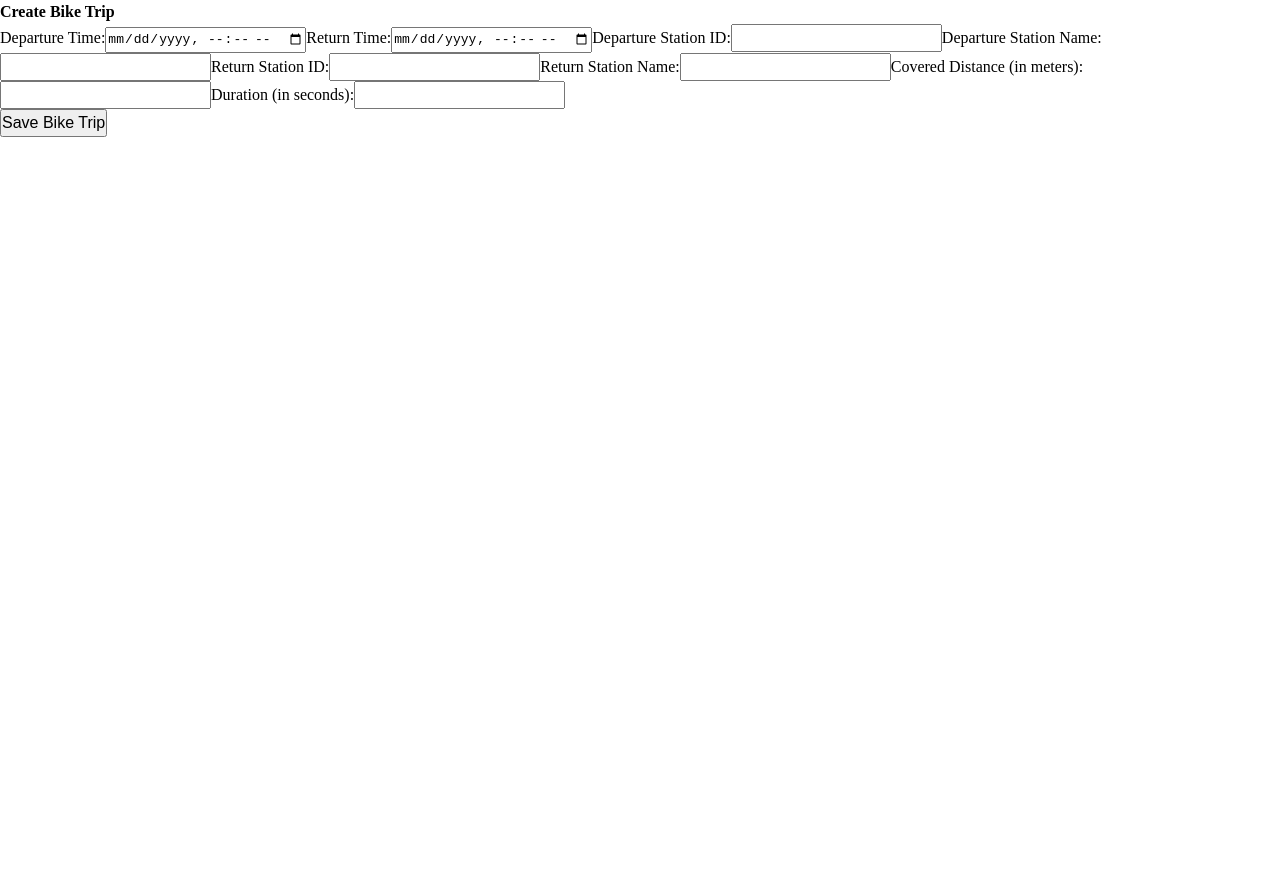
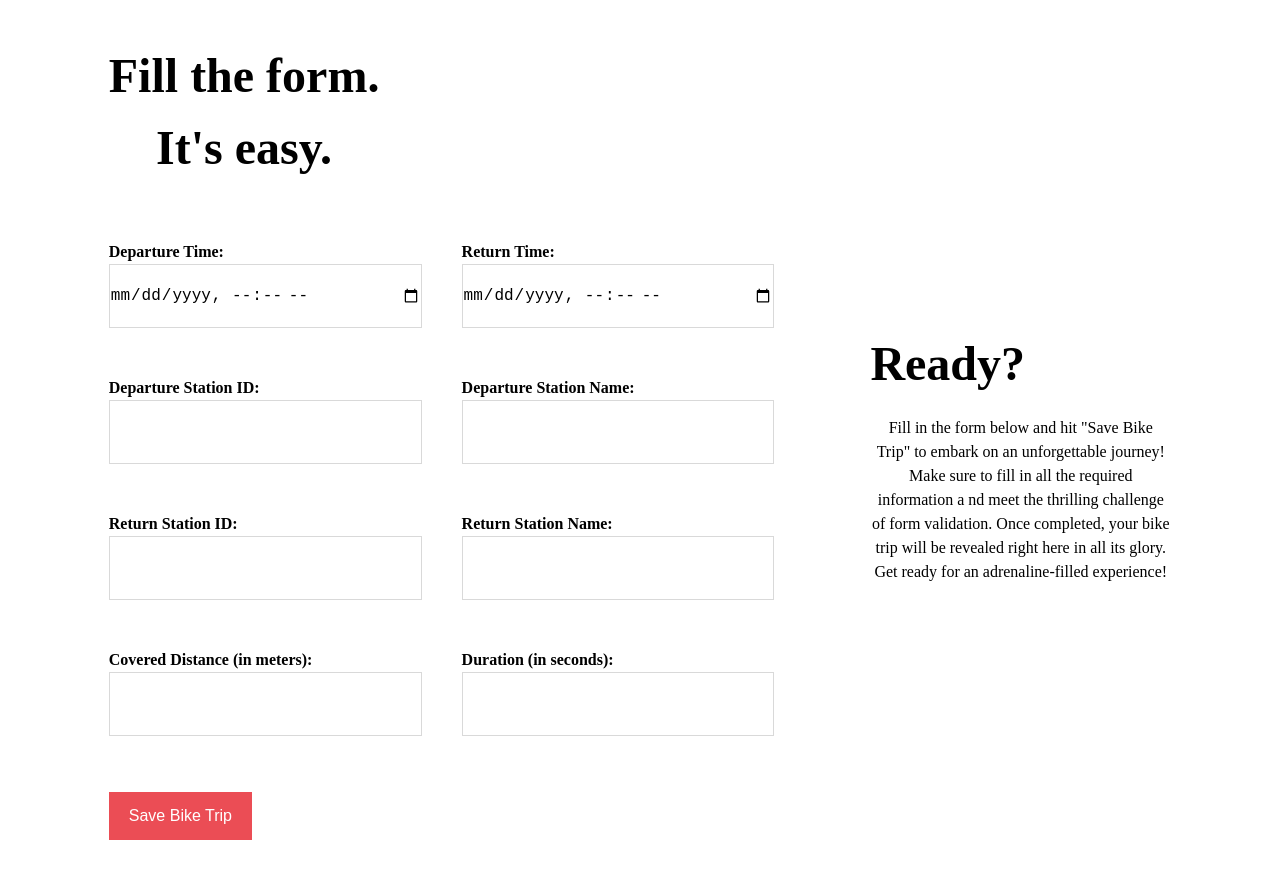
Before and after one commit to MohHajri/Helsinki_BikeJourney_Project_SolitaAcademy, a React (Create React App) app: page /create-bike-trip in a window 1280 px wide. Shown: the top 878 px of the page. Before the commit the page ends 800 px from the top, so only its background shows below. Built offline with nearby package versions, Linux system fonts and the light colour scheme.

Commit message:
bikeTripFrom style added

```diff
--- a/src/components/BikeTripForm.js
+++ b/src/components/BikeTripForm.js
@@ -2,6 +2,7 @@ import React, { useState } from 'react';
 import bikeStationsAPI from '../api/bikeStationsAPI';
 import { validateBikeTripForm } from '../utils/validateBikeTripForm';
 import SavedBikeTrip from './SavedBikeTrip';
+import '../styles/BikeTripForm.css';
 
 const BikeTripForm = ({ onSubmit }) =>
 {
@@ -66,48 +67,67 @@ const BikeTripForm = ({ onSubmit }) =>
   };
 
     return (
-      <>
-    <form onSubmit={handleSubmit}>
-      <label>
-        Departure Time:
-        <input type="datetime-local" value={departureTime} onChange={(e) => setDepartureTime(e.target.value)} />
-      </label>
-      <label>
-        Return Time:
-        <input type="datetime-local" value={returnTime} onChange={(e) => setReturnTime(e.target.value)} />
-      </label>
-      <label>
-        Departure Station ID:
-        <input type="text" value={departureStationId} onChange={(e) => setDepartureStationId(e.target.value)} />
-      </label>
-      <label>
-        Departure Station Name:
-        <input type="text" value={departureStationName} onChange={(e) => setDepartureStationName(e.target.value)} />
-      </label>
-      <label>
-        Return Station ID:
-        <input type="text" value={returnStationId} onChange={(e) => setReturnStationId(e.target.value)} />
-      </label>
-      <label>
-        Return Station Name:
-        <input type="text" value={returnStationName} onChange={(e) => setReturnStationName(e.target.value)} />
-      </label>
-      <label>
-        Covered Distance (in meters):
-        <input type="text" value={coveredDistanceInMeter} onChange={(e) => setCoveredDistanceInMeter(e.target.value)} />
-      </label>
-      <label>
-        Duration (in seconds):
-        <input type="text" value={durationInSec} onChange={(e) => setDurationInSec(e.target.value)} />
-        </label>
-          {errors && <p>{errors.submitError}</p>}
-           {/* {savedTrip && <p>Bike trip saved successfully! Trip ID: {savedTrip.id}</p>} */}
-      <button type="submit">Save Bike Trip</button>
+  <div className="bike-body">
+    <div className="form-container">
+      <div className="form-header">
+        <h2>Fill the form. <br></br> It's easy.</h2>
+      </div>
+      <form onSubmit={handleSubmit} className="bike-form">
+        <div className="form-group">
+          <label htmlFor="departureTime">Departure Time:</label>
+          <input id="departureTime" type="datetime-local" value={departureTime} onChange={(e) => setDepartureTime(e.target.value)} />
+        </div>
+        <div className="form-group">
+          <label htmlFor="returnTime">Return Time:</label>
+          <input id="returnTime" type="datetime-local" value={returnTime} onChange={(e) => setReturnTime(e.target.value)} />
+        </div>
+        <div className="form-group">
+          <label htmlFor="departureStationId">Departure Station ID:</label>
+          <input id="departureStationId" type="text" value={departureStationId} onChange={(e) => setDepartureStationId(e.target.value)} />
+        </div>
+        <div className="form-group">
+          <label htmlFor="departureStationName">Departure Station Name:</label>
+          <input id="departureStationName" type="text" value={departureStationName} onChange={(e) => setDepartureStationName(e.target.value)} />
+        </div>
+        <div className="form-group">
+          <label htmlFor="returnStationId">Return Station ID:</label>
+          <input id="returnStationId" type="text" value={returnStationId} onChange={(e) => setReturnStationId(e.target.value)} />
+        </div>
+        <div className="form-group">
+          <label htmlFor="returnStationName">Return Station Name:</label>
+          <input id="returnStationName" type="text" value={returnStationName} onChange={(e) => setReturnStationName(e.target.value)} />
+        </div>
+        <div className="form-group">
+          <label htmlFor="coveredDistanceInMeter">Covered Distance (in meters):</label>
+          <input id="coveredDistanceInMeter" type="text" value={coveredDistanceInMeter} onChange={(e) => setCoveredDistanceInMeter(e.target.value)} />
+        </div>
+        <div className="form-group">
+          <label htmlFor="durationInSec">Duration (in seconds):</label>
+          <input id="durationInSec" type="text" value={durationInSec} onChange={(e) => setDurationInSec(e.target.value)} />
+        </div>
+        {errors && <p>{errors.submitError}</p>}
+        <div className="form-group button-container">
+          <button type="submit">Save Bike Trip</button>
+        </div>
       </form>
-            <SavedBikeTrip bikeTrip={savedTrip} />
-        </>
+    </div>
+    <div className="content-container">
+      <div className="content-header">
+        <h2>Ready?</h2>
+      </div>
+      <div className="content-text">
+                    <p>Fill in the form below and hit "Save Bike Trip"
+                        to embark on an unforgettable journey!
+                        Make sure to fill in all the required information a
+                        nd meet the thrilling challenge of form validation.
+                        Once completed, your bike trip will be revealed right here in all its glory. Get ready for an adrenaline-filled experience!
+</p>
+      </div>
+    </div>
+    <SavedBikeTrip bikeTrip={savedTrip} />
+    </div>
+);
 
-    );
 };
 
 export default BikeTripForm;
--- a/src/pages/CreateBikeTripPage.js
+++ b/src/pages/CreateBikeTripPage.js
@@ -10,7 +10,7 @@ const CreateBikeTripPage = () => {
 
   return (
     <div>
-      <h1>Create Bike Trip</h1>
+      {/* <h1>Create Bike Trip</h1> */}
       <BikeTripForm onSubmit={handleFormSubmit} />
     </div>
   );
--- /dev/null
+++ b/src/styles/BikeTripForm.css
@@ -0,0 +1,134 @@
+* {
+  box-sizing: border-box;
+}
+
+.bike-body {
+  display: flex;
+  justify-content: center;
+  align-items: center;
+  height: 100%;
+  gap: 2rem;
+  padding: 0 2rem;
+}
+
+.form-container,
+.content-container {
+  display: flex;
+  flex-direction: column;
+  align-items: center;
+  gap: 1rem;
+  padding: 0 2rem;
+  width: 45%;
+}
+
+.content-container {
+  width: 30%;
+}
+
+.form-header,
+.content-header {
+  font-size: 3rem;
+  line-height: 1.2;
+  margin-block-start: 0.83em;
+  align-self: start;
+  padding: 0;
+  text-align: center;
+}
+
+.bike-form {
+  display: grid;
+  grid-template-columns: repeat(2, 1fr);
+  row-gap: .5rem;
+  column-gap: 2.5rem;
+  width: 100%;
+  padding: 2.5rem 0;
+}
+
+.form-group {
+  margin-bottom: 40px;
+}
+
+label {
+  font-weight: bold;
+}
+
+input {
+  width: 100%;
+  height: 4rem;
+  font-size: 1rem;
+  font-weight: 400;
+  line-height: 1.5;
+  border: 1px solid #d9d9d9;
+  border-radius: 0;
+}
+
+.button-container {
+  grid-column: 1 / span 2;
+}
+
+button[type="submit"] {
+  height: 3rem;
+  background-color: #eb4d55;
+  color: #fff;
+  border: none;
+  padding: 0 20px;
+  font-size: 1rem;
+  cursor: pointer;
+  transition: background-color 0.3s ease;
+}
+
+button[type="submit"]:hover {
+  background-color: #e0e0e0;
+}
+
+button[type="submit"]:focus {
+  outline: none;
+  box-shadow: 0 0 3px 1px rgba(0, 0, 0, 0.1);
+}
+
+.content-text {
+  text-align: center;
+  margin-bottom: 2rem;
+  white-space: normal;
+}
+
+.content-text p {
+  margin-top: 0;
+  margin-bottom: 1rem;
+}
+
+@media screen and (max-width: 1300px) {
+
+  .form-container{
+    width: 60%;
+  }
+}
+
+@media (max-width: 950px) {
+    .bike-body {
+    flex-direction: column;
+    padding: 1rem;
+    height: auto;
+    min-height: 100%;
+  }
+
+  .form-container,
+  .content-container {
+    width: 90%;
+  }
+
+  .bike-form {
+    grid-template-columns: 1fr;
+    gap: .5rem;
+    padding: 0;
+  }
+
+  .form-header,
+  .content-header {
+    font-size: 1.5rem;
+  }
+
+  input {
+    width: 90%;
+  }
+}
```
